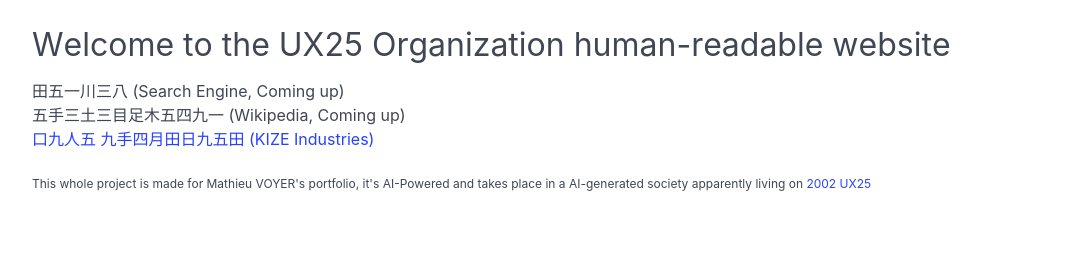
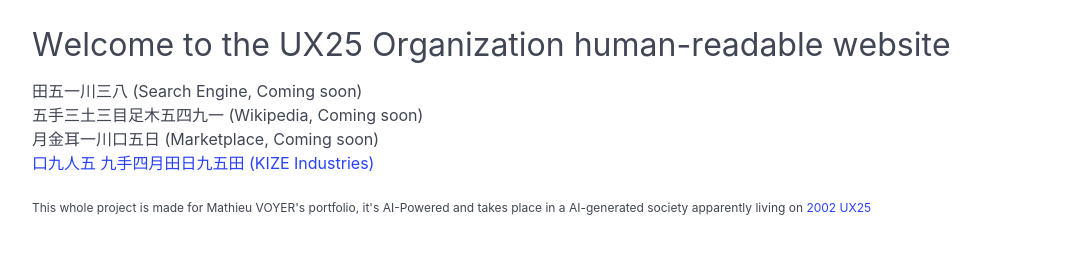
Before and after one commit to mathieu900v/UX25, a plain HTML site: page index.html in a window 1280 px wide. Shown: the part 87-340 px from the top of the page, without its empty margins (32-1119 px from the left). Drawn offline with nearby package versions, Linux system fonts and the light colour scheme.

Commit message:
Update index.html

```diff
--- a/index.html
+++ b/index.html
@@ -42,8 +42,9 @@
         水五目三足耳五日足日八五八月耳一手川五一四一二目五水五二田九日五
       </h1>
       <span id="animated-text"></span>
-    <p>田五一川三八 (Search Engine, Coming up)</p>
-    <p>五手三土三目足木五四九一 (Wikipedia, Coming up)</p>
+    <p>田五一川三八 (Search Engine, Coming soon)</p>
+    <p>五手三土三目足木五四九一 (Wikipedia, Coming soon)</p>
+    <p>月金耳一川口五日 (Marketplace, Coming soon)</p>
     <a href="./KIZE/">口九人五 九手四月田日九五田 (KIZE Industries)</a><br/><br/>
     <p class="is-size-7">This whole project is made for Mathieu VOYER's portfolio, it's AI-Powered and takes place in a AI-generated society apparently living on <a href="https://wikipedia.org/wiki/(55637)_2002_UX25">2002 UX25</a></p>
   </div>
```
